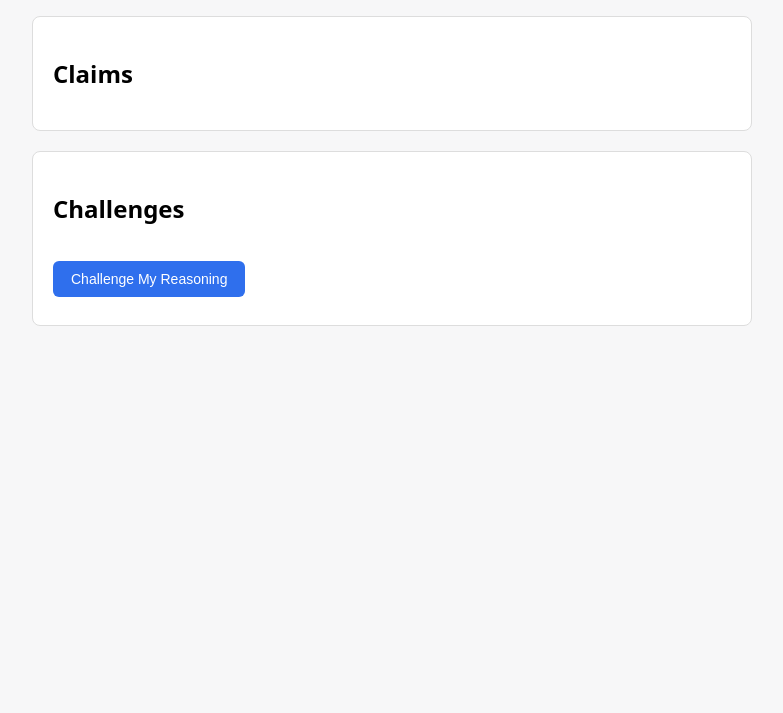
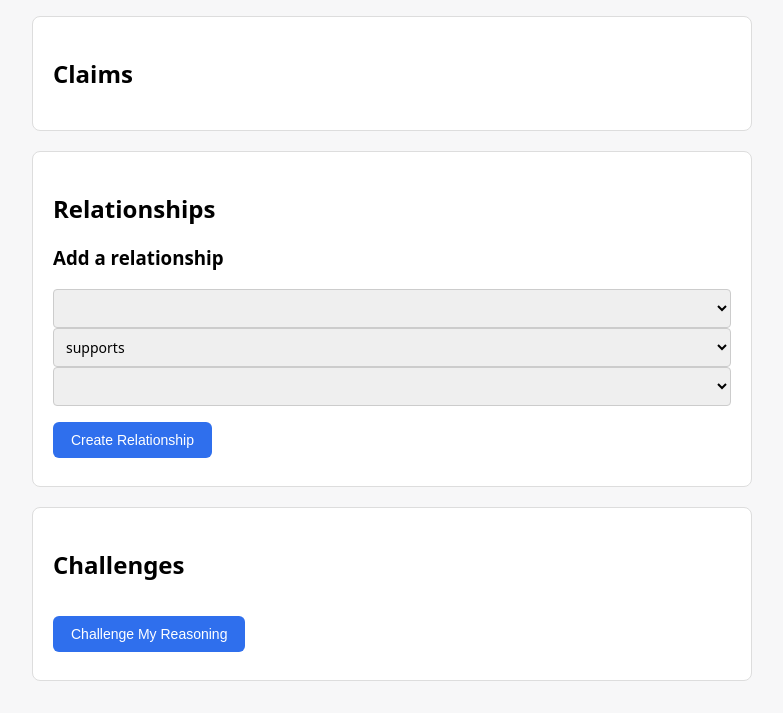
Before and after one commit to Vineeth2002/capitalos, a FastAPI app: page /cases/1 in a window 1280 px wide. Shown: the part 261-974 px from the top of the page, without its empty margins (248-1031 px from the left). Before the commit the page ends 587 px from the top, so only its background shows below. Run offline with FastAPI, Linux system fonts and the light colour scheme; lists and menus that the app fills with data are empty.

Commit message:
Phase 9: relationship viewing and creation in Research Case Workspace

```diff
--- a/app/api/claim_relationships.py
+++ b/app/api/claim_relationships.py
@@ -10,7 +10,6 @@
 from app.services import claim_relationship_service
 
 router = APIRouter(tags=["claim-relationships"])
-
 
 @router.post(
     "/claims/{claim_id}/relationships", response_model=ClaimRelationshipResponse
--- a/app/static/workspace.js
+++ b/app/static/workspace.js
@@ -3,6 +3,8 @@
 const TEMPORAL_OPTIONS = ["historical", "current", "forecast"];
 const EPISTEMIC_OPTIONS = ["evidence", "interpretation", "assumption", "risk", "hypothesis"];
 const SHAPE_OPTIONS = ["quantitative", "qualitative"];
+
+let currentClaims = [];
 
 function selectHtml(name, options, selected) {
   return "<select data-field=\"" + name + "\">" + options.map(function (o) {
@@ -37,7 +39,10 @@
 async function refreshClaims() {
   const claimsResponse = await fetch("/research-cases/" + caseId + "/claims");
   const claims = await claimsResponse.json();
+  currentClaims = claims;
   renderClaims(claims);
+  await refreshRelationships();
+  populateRelationshipDropdowns();
 }
 
 function renderClaims(claims) {
@@ -223,6 +228,92 @@
   });
 }
 
+function claimLabel(claimId) {
+  const claim = currentClaims.find(function (c) { return c.id === claimId; });
+  if (!claim) {
+    return "Claim " + claimId;
+  }
+  const short = claim.statement.length > 50
+    ? claim.statement.slice(0, 50) + "..."
+    : claim.statement;
+  return "#" + claimId + ": " + short;
+}
+
+async function refreshRelationships() {
+  const container = document.getElementById("ws-relationships");
+  container.innerHTML = "Loading...";
+
+  const allRelationships = [];
+  for (const claim of currentClaims) {
+    const response = await fetch("/claims/" + claim.id + "/relationships");
+    if (response.ok) {
+      const rels = await response.json();
+      rels.forEach(function (r) { allRelationships.push(r); });
+    }
+  }
+
+  if (allRelationships.length === 0) {
+    container.innerHTML = "<p>No relationships yet.</p>";
+    return;
+  }
+
+  container.innerHTML = "";
+  allRelationships.forEach(function (rel) {
+    const div = document.createElement("div");
+    div.className = "claim-card";
+    div.innerHTML =
+      "<div>" + claimLabel(rel.from_claim_id) + "</div>" +
+      "<div class=\"reason\"><strong>" + rel.relationship_type + "</strong></div>" +
+      "<div>" + claimLabel(rel.to_claim_id) + "</div>";
+    container.appendChild(div);
+  });
+}
+
+function populateRelationshipDropdowns() {
+  const fromSelect = document.getElementById("rel-from");
+  const toSelect = document.getElementById("rel-to");
+
+  const optionsHtml = currentClaims.map(function (c) {
+    return "<option value=\"" + c.id + "\">" + claimLabel(c.id) + "</option>";
+  }).join("");
+
+  fromSelect.innerHTML = optionsHtml;
+  toSelect.innerHTML = optionsHtml;
+
+  if (currentClaims.length > 1) {
+    toSelect.selectedIndex = 1;
+  }
+}
+
+document.getElementById("btn-add-relationship").addEventListener("click", async function () {
+  const errorEl = document.getElementById("relationship-error");
+  errorEl.textContent = "";
+
+  const fromId = parseInt(document.getElementById("rel-from").value, 10);
+  const toId = parseInt(document.getElementById("rel-to").value, 10);
+  const relType = document.getElementById("rel-type").value;
+
+  if (!fromId || !toId) {
+    errorEl.textContent = "You need at least two claims to create a relationship.";
+    return;
+  }
+
+  const response = await fetch("/claims/" + fromId + "/relationships", {
+    method: "POST",
+    headers: { "Content-Type": "application/json" },
+    body: JSON.stringify({ to_claim_id: toId, relationship_type: relType })
+  });
+
+  const data = await response.json();
+
+  if (!response.ok) {
+    errorEl.textContent = data.detail || "Could not create relationship.";
+    return;
+  }
+
+  await refreshRelationships();
+});
+
 function renderChallenges(challenges) {
   const container = document.getElementById("ws-challenges");
   if (challenges.length === 0) {
--- a/app/templates/workspace.html
+++ b/app/templates/workspace.html
@@ -20,6 +20,23 @@
     <div id="ws-claims"></div>
   </section>
 
+    <section class="step">
+    <h2>Relationships</h2>
+    <div id="ws-relationships"></div>
+    <h3>Add a relationship</h3>
+    <div class="fields">
+      <select id="rel-from"></select>
+      <select id="rel-type">
+        <option value="supports">supports</option>
+        <option value="contradicts">contradicts</option>
+        <option value="depends_on">depends_on</option>
+      </select>
+      <select id="rel-to"></select>
+    </div>
+    <button id="btn-add-relationship">Create Relationship</button>
+    <div id="relationship-error" class="error"></div>
+  </section>
+
   <section class="step">
     <h2>Challenges</h2>
     <button id="btn-challenge">Challenge My Reasoning</button>
```
